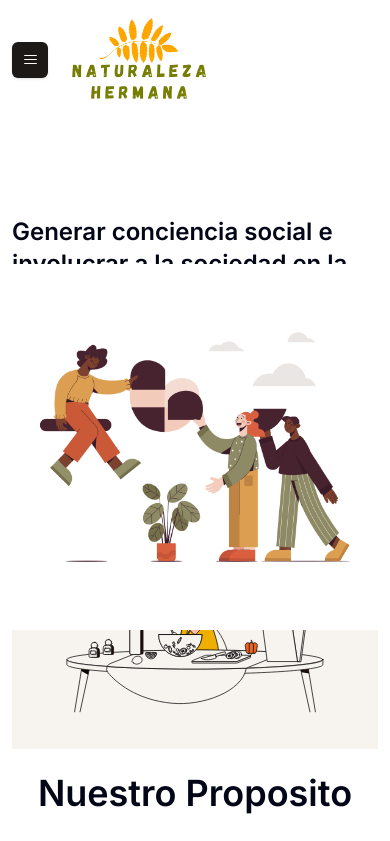
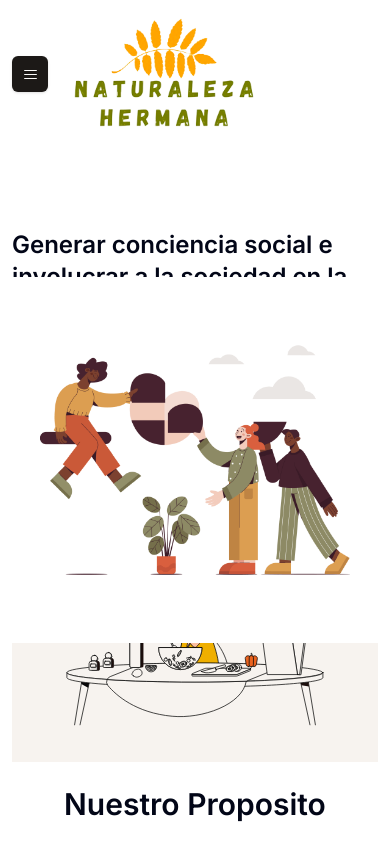
Before and after one commit to jonico22/naturaleza, a Next.js app: page / in a window 390 px wide. Shown: the top 841 px of the page. Built offline with nearby package versions, Linux system fonts and the light colour scheme.

Commit message:
feat: update blog

```diff
--- a/src/components/header/header.tsx
+++ b/src/components/header/header.tsx
@@ -10,7 +10,7 @@ export const Header = () => {
           <HamburgerMenuIcon className="stroke-inherit" />
         </Button>
         <Link href="/">
-          <img src="/logo.png" alt="Naturela Hermana" width={150} />
+          <img src="/logo.png" alt="Naturela Hermana" width={200} />
         </Link>
       </div>
       <div className="hidden gap-10 md:flex">
--- a/src/components/home/feature/feature.tsx
+++ b/src/components/home/feature/feature.tsx
@@ -16,7 +16,7 @@ export const Feature = () => {
       </div>
       <div className="flex flex-col gap-6 justify-self-start md:gap-12">
         <div className="flex max-w-lg flex-col gap-6">
-          <h3 className="text-4xl font-semibold text-slate-950 md:text-5xl">
+          <h3 className="text-3xl font-semibold text-slate-950 md:text-5xl">
           Nuestro Proposito
           </h3>
           <h4 className="text-lg font-normal tracking-tight">
--- a/src/components/home/main/main.tsx
+++ b/src/components/home/main/main.tsx
@@ -8,7 +8,7 @@ export const Main = () => {
       >
         <div className="lx:px-36 mb-0 flex flex-1  xl:mb-24">
           <div className="flex max-w-lg flex-col gap-6 items-center justify-center">
-            <h3 className="text-2xl font-semibold text-slate-950 md:text-4xl mt-12">
+            <h3 className="text-2xl font-semibold text-slate-950 md:text-4xl mt-8">
             Generar conciencia social e involucrar a la sociedad en la defensa de nuestros recursos naturales
             </h3>
           </div>
```
